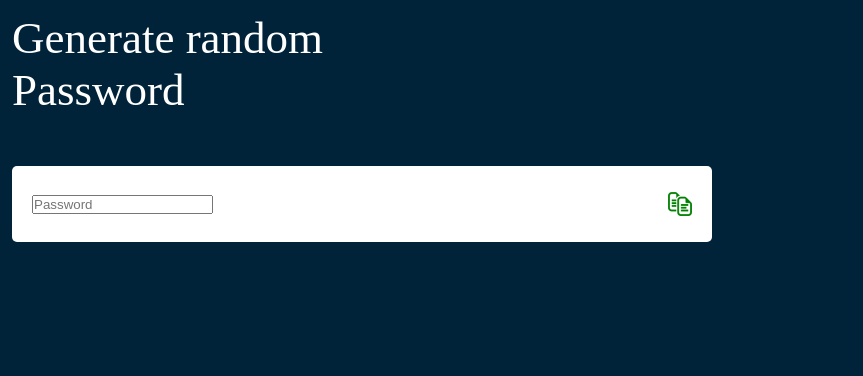
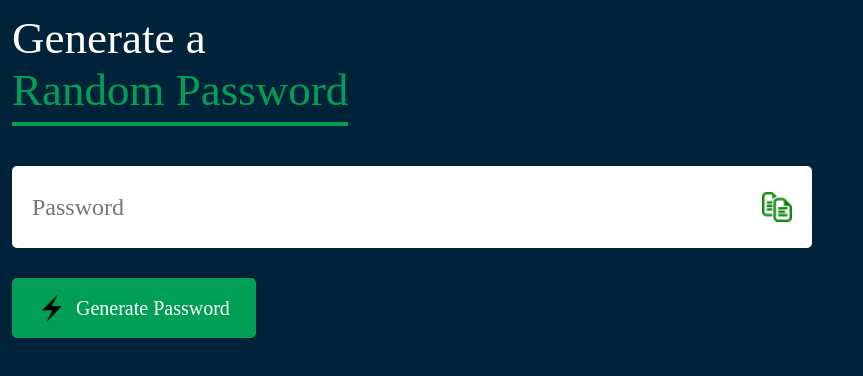
Before and after one commit to Anwarul07/Random-Password, a plain HTML site: page index.html in a window 1280 px wide. Shown: the whole page, without its empty margins (0-863 px from the left). Drawn offline with Linux system fonts and the light colour scheme.

Commit message:
Update style.css

```diff
--- a/index.html
+++ b/index.html
@@ -8,11 +8,12 @@
 </head>
 <body>
     <div class="container">
-        <h1>Generate random  <br><span>Password</span></h1>
+        <h1>Generate a  <br><span> Random Password</span></h1>
         <div class="display">
             <input type="text" id="pass" placeholder="Password">
             <img src="/copy-24.png" >
         </div>
+        <button> <img src="/generate.png"> Generate Password</button>
     </div>
 
 </body>
--- a/style.css
+++ b/style.css
@@ -1,19 +1,19 @@
-*{
+* {
   margin: 0;
   padding: 0;
   box-sizing: border-box;
-    font-family: "Poppins",;
+  font-family: "Poppins";
 }
-body{
+body {
   background: #002339;
   color: #ffff;
 }
-.container{
+.container {
   margin: 12px;
   width: 90%;
-    max-width:700px;
+  max-width: 800px;
 }
-.display{
+.display {
   width: 100%;
   margin-top: 50px;
   margin-bottom: 30px;
@@ -24,10 +24,44 @@ body{
   justify-content: space-between;
   padding: 26px 20px;
   border-radius: 5px;
-
 }
 
-.container h1{
+.container h1 {
   font-weight: 500;
   font-size: 45px;
 }
+.container h1 span {
+  color: #019f55;
+}
+.container h1 span {
+  color: #019f55;
+  border-bottom: 4px solid #019f55;
+  padding-bottom: 7px;
+}
+.display img {
+  width: 30px;
+  cursor: pointer;
+}
+.display input {
+  border: 0;
+  outline: 0;
+  font-size: 24px;
+  width: 90%;
+}
+.container button img {
+  width: 28px;
+  margin-right: 10px;
+}
+.container button{
+    border: 0;
+    outline: 0;
+    background:#019f55;
+    color: #fff;
+    font-size: 20px;
+    font-weight: 300;
+    display: flex;
+    justify-content: center;
+    align-items: center;padding: 16px 26px;
+    border-radius: 5px;
+    cursor: pointer;
+}
```
Also changed, not shown: generate.png (added). Lines whose indentation alone changed are shown as unchanged.
